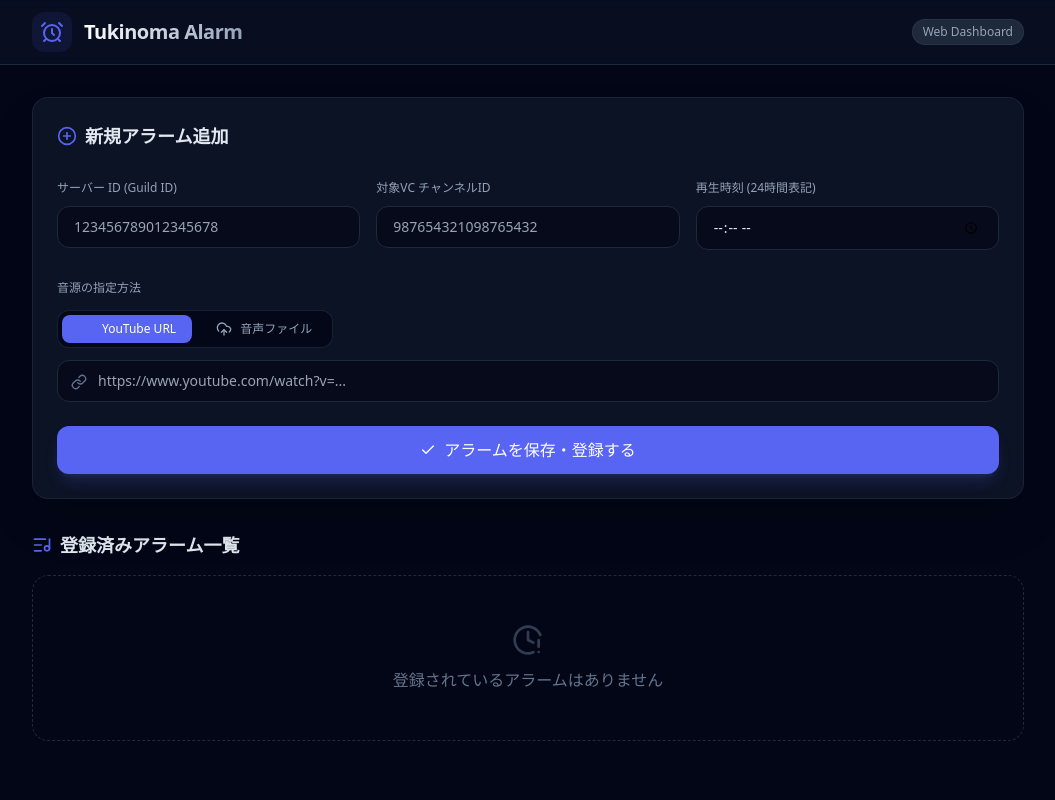
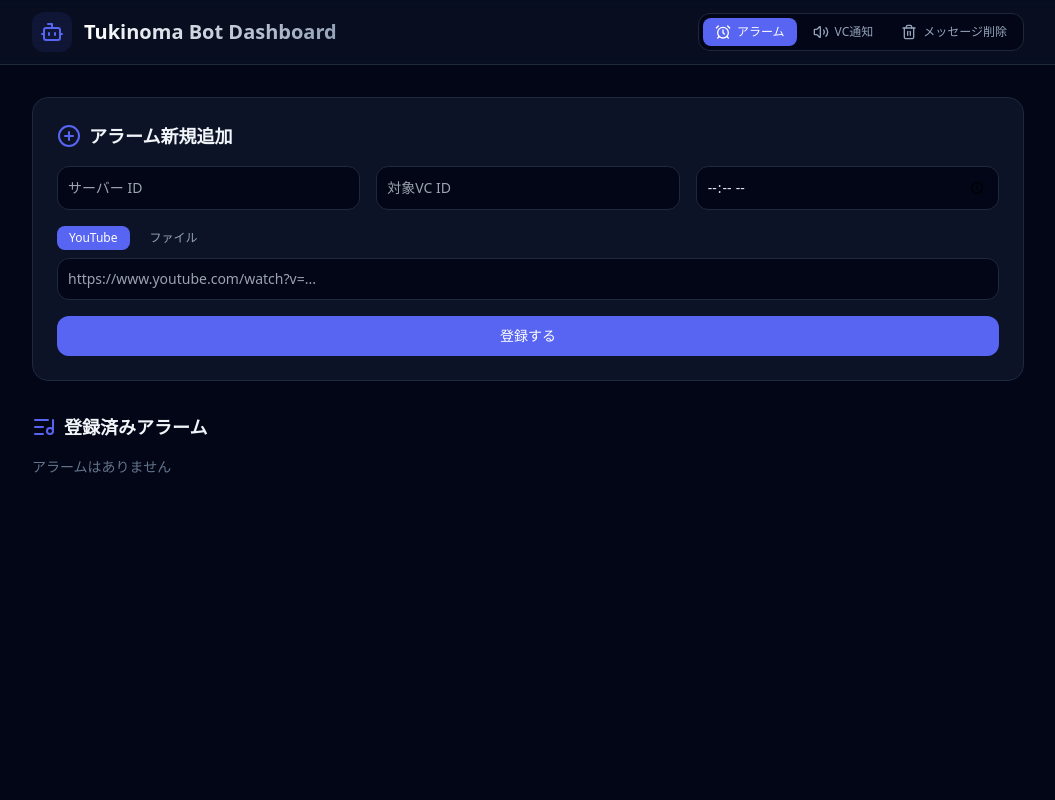
Before and after one commit to mty71/tukinoma_bot, a FastAPI app: page / in a window 1280 px wide. Shown: the whole page, without its empty margins (112-1167 px from the left). Run offline with FastAPI, Linux system fonts and the light colour scheme; some libraries are stand-ins or nearby versions.

Commit message:
アラームbot更新

```diff
--- a/templates/index.html
+++ b/templates/index.html
@@ -3,10 +3,8 @@
 <head>
   <meta charset="UTF-8">
   <meta name="viewport" content="width=device-width, initial-scale=1.0">
-  <title>Tukinoma Bot - Alarm Dashboard</title>
-  <!-- Tailwind CSS -->
+  <title>Tukinoma Bot Dashboard</title>
   <script src="https://cdn.tailwindcss.com"></script>
-  <!-- Lucide Icons -->
   <script src="https://unpkg.com/lucide@latest"></script>
   <script>
     tailwind.config = {
@@ -14,220 +12,202 @@
       theme: {
         extend: {
           colors: {
-            brand: {
-              500: '#5865F2',
-              600: '#4752C4',
-            }
+            brand: { 500: '#5865F2', 600: '#4752C4' }
           }
         }
       }
     }
   </script>
 </head>
-<body class="bg-slate-950 text-slate-100 min-h-screen font-sans antialiased selection:bg-brand-500 selection:text-white">
+<body class="bg-slate-950 text-slate-100 min-h-screen font-sans antialiased">
 
   <!-- Header -->
   <header class="border-b border-slate-800 bg-slate-900/50 backdrop-blur-md sticky top-0 z-50">
     <div class="max-w-5xl mx-auto px-4 h-16 flex items-center justify-between">
       <div class="flex items-center gap-3">
         <div class="p-2 bg-brand-500/10 rounded-xl text-brand-500">
-          <i data-lucide="alarm-clock" class="w-6 h-6"></i>
+          <i data-lucide="bot" class="w-6 h-6"></i>
         </div>
-        <h1 class="text-xl font-bold tracking-tight bg-gradient-to-r from-white to-slate-400 bg-clip-text text-transparent">
-          Tukinoma Alarm
+        <h1 class="text-xl font-bold bg-gradient-to-r from-white to-slate-400 bg-clip-text text-transparent">
+          Tukinoma Bot Dashboard
         </h1>
       </div>
-      <span class="text-xs font-medium px-2.5 py-1 rounded-full bg-slate-800 text-slate-400 border border-slate-700/50">
-        Web Dashboard
-      </span>
+      <!-- メインナビタブ -->
+      <div class="flex gap-1 p-1 bg-slate-950 rounded-xl border border-slate-800">
+        <button onclick="switchNav('alarm')" id="navAlarm" class="px-3 py-1.5 rounded-lg text-xs font-medium bg-brand-500 text-white flex items-center gap-1.5">
+          <i data-lucide="alarm-clock" class="w-4 h-4"></i> アラーム
+        </button>
+        <button onclick="switchNav('vc')" id="navVc" class="px-3 py-1.5 rounded-lg text-xs font-medium text-slate-400 hover:text-slate-200 flex items-center gap-1.5">
+          <i data-lucide="volume-2" class="w-4 h-4"></i> VC通知
+        </button>
+        <button onclick="switchNav('clear')" id="navClear" class="px-3 py-1.5 rounded-lg text-xs font-medium text-slate-400 hover:text-slate-200 flex items-center gap-1.5">
+          <i data-lucide="trash-2" class="w-4 h-4"></i> メッセージ削除
+        </button>
+      </div>
     </div>
   </header>
 
   <main class="max-w-5xl mx-auto px-4 py-8 space-y-8">
 
-    <!-- アラーム新規登録カード -->
-    <section class="bg-slate-900/80 rounded-2xl p-6 border border-slate-800/80 shadow-2xl backdrop-blur-xl">
-      <div class="flex items-center gap-2 mb-6">
-        <i data-lucide="plus-circle" class="w-5 h-5 text-brand-500"></i>
-        <h2 class="text-lg font-semibold text-slate-200">新規アラーム追加</h2>
+    <!-- 1. アラーム設定セクション -->
+    <div id="sectionAlarm" class="space-y-8">
+      <section class="bg-slate-900/80 rounded-2xl p-6 border border-slate-800">
+        <h2 class="text-lg font-semibold mb-4 flex items-center gap-2"><i data-lucide="plus-circle" class="text-brand-500"></i> アラーム新規追加</h2>
+        <form onsubmit="submitForm(event, '/api/alarm/add')" class="space-y-4">
+          <div class="grid grid-cols-1 md:grid-cols-3 gap-4">
+            <input type="text" name="guild_id" placeholder="サーバー ID" required class="bg-slate-950 border border-slate-800 rounded-xl p-2.5 text-sm">
+            <input type="text" name="vc_id" placeholder="対象VC ID" required class="bg-slate-950 border border-slate-800 rounded-xl p-2.5 text-sm">
+            <input type="time" name="time_str" required class="bg-slate-950 border border-slate-800 rounded-xl p-2.5 text-sm text-slate-200">
           </div>
-
-      <form id="alarmForm" class="space-y-6" onsubmit="submitForm(event)">
-        <div class="grid grid-cols-1 md:grid-cols-3 gap-4">
-          <!-- サーバーID -->
           <div class="space-y-2">
-            <label class="text-xs font-medium text-slate-400">サーバー ID (Guild ID)</label>
-            <input type="text" name="guild_id" placeholder="123456789012345678" required
-              class="w-full bg-slate-950/60 border border-slate-800 rounded-xl px-4 py-2.5 text-sm focus:outline-none focus:border-brand-500 focus:ring-1 focus:ring-brand-500 transition">
+            <div class="flex gap-2">
+              <button type="button" onclick="switchSourceTab('youtube')" id="tabYoutube" class="px-3 py-1 rounded-lg text-xs bg-brand-500 text-white">YouTube</button>
+              <button type="button" onclick="switchSourceTab('file')" id="tabFile" class="px-3 py-1 rounded-lg text-xs text-slate-400">ファイル</button>
             </div>
-
-          <!-- VCチャンネルID -->
-          <div class="space-y-2">
-            <label class="text-xs font-medium text-slate-400">対象VC チャンネルID</label>
-            <input type="text" name="vc_id" placeholder="987654321098765432" required
-              class="w-full bg-slate-950/60 border border-slate-800 rounded-xl px-4 py-2.5 text-sm focus:outline-none focus:border-brand-500 focus:ring-1 focus:ring-brand-500 transition">
+            <input type="url" name="youtube_url" id="youtubeInputGroup" placeholder="https://www.youtube.com/watch?v=..." class="w-full bg-slate-950 border border-slate-800 rounded-xl p-2.5 text-sm">
+            <input type="file" name="audio_file" id="fileInputGroup" accept="audio/*" class="hidden w-full bg-slate-950 border border-slate-800 rounded-xl p-2.5 text-sm">
           </div>
-
-          <!-- 再生時刻 -->
-          <div class="space-y-2">
-            <label class="text-xs font-medium text-slate-400">再生時刻 (24時間表記)</label>
-            <input type="time" name="time_str" required
-              class="w-full bg-slate-950/60 border border-slate-800 rounded-xl px-4 py-2.5 text-sm focus:outline-none focus:border-brand-500 focus:ring-1 focus:ring-brand-500 transition text-slate-200">
-          </div>
-        </div>
-
-        <!-- 音源選択タブ -->
-        <div class="space-y-3">
-          <label class="text-xs font-medium text-slate-400">音源の指定方法</label>
-          <div class="flex gap-2 p-1 bg-slate-950/80 rounded-xl border border-slate-800/80 w-fit">
-            <button type="button" id="tabYoutube" onclick="switchSourceTab('youtube')"
-              class="px-4 py-1.5 rounded-lg text-xs font-medium transition flex items-center gap-2 bg-brand-500 text-white">
-              <i data-lucide="youtube" class="w-4 h-4"></i> YouTube URL
-            </button>
-            <button type="button" id="tabFile" onclick="switchSourceTab('file')"
-              class="px-4 py-1.5 rounded-lg text-xs font-medium text-slate-400 hover:text-slate-200 transition flex items-center gap-2">
-              <i data-lucide="upload-cloud" class="w-4 h-4"></i> 音声ファイル
-            </button>
-          </div>
-
-          <!-- YouTube入力 -->
-          <div id="youtubeInputGroup" class="relative">
-            <input type="url" name="youtube_url" id="youtubeUrlInput" placeholder="https://www.youtube.com/watch?v=..."
-              class="w-full bg-slate-950/60 border border-slate-800 rounded-xl px-4 py-2.5 text-sm focus:outline-none focus:border-brand-500 focus:ring-1 focus:ring-brand-500 transition pl-10">
-            <i data-lucide="link" class="w-4 h-4 text-slate-500 absolute left-3.5 top-3.5"></i>
-          </div>
-
-          <!-- ファイルアップロード入力 -->
-          <div id="fileInputGroup" class="hidden">
-            <label for="audioFileInput"
-              class="flex flex-col items-center justify-center w-full h-32 border-2 border-dashed border-slate-800 rounded-xl cursor-pointer bg-slate-950/40 hover:bg-slate-950/80 hover:border-brand-500/50 transition group">
-              <div class="flex flex-col items-center justify-center pt-5 pb-6">
-                <i data-lucide="music" class="w-8 h-8 text-slate-500 group-hover:text-brand-500 transition mb-2"></i>
-                <p class="text-xs text-slate-400"><span class="font-semibold text-slate-300">クリックしてファイルを選択</span> またはドラッグ＆ドロップ</p>
-                <p class="text-[10px] text-slate-500 mt-1">MP3, WAV, OG, FLAC など</p>
-                <p id="fileNameDisplay" class="text-xs font-medium text-brand-500 mt-2 hidden"></p>
-              </div>
-              <input type="file" name="audio_file" id="audioFileInput" accept="audio/*" class="hidden" onchange="updateFileName(this)">
-            </label>
-          </div>
-        </div>
-
-        <!-- 送信ボタン -->
-        <button type="submit" id="submitBtn"
-          class="w-full bg-brand-500 hover:bg-brand-600 text-white font-medium py-3 rounded-xl transition duration-200 flex items-center justify-center gap-2 shadow-lg shadow-brand-500/20 active:scale-[0.99]">
-          <i data-lucide="check" class="w-4 h-4"></i> アラームを保存・登録する
-        </button>
+          <button type="submit" class="w-full bg-brand-500 hover:bg-brand-600 text-white font-medium py-2.5 rounded-xl text-sm">登録する</button>
         </form>
       </section>
 
-    <!-- 登録済みアラーム一覧 -->
       <section class="space-y-4">
-      <div class="flex items-center justify-between">
-        <h2 class="text-lg font-semibold text-slate-200 flex items-center gap-2">
-          <i data-lucide="list-music" class="w-5 h-5 text-brand-500"></i> 登録済みアラーム一覧
-        </h2>
-      </div>
-
-      <div id="alarmList" class="grid grid-cols-1 md:grid-cols-2 gap-4">
+        <h2 class="text-lg font-semibold flex items-center gap-2"><i data-lucide="list-music" class="text-brand-500"></i> 登録済みアラーム</h2>
+        <div class="grid grid-cols-1 md:grid-cols-2 gap-4">
           {% if alarms %}
             {% for guild_id, list in alarms.items() %}
               {% for alarm in list %}
-              <div class="bg-slate-900/60 border border-slate-800 rounded-2xl p-5 flex items-center justify-between gap-4 hover:border-slate-700/80 transition shadow-sm">
-                <div class="flex items-center gap-4">
-                  <div class="text-3xl font-bold font-mono tracking-tight text-white bg-slate-950 px-3 py-1.5 rounded-xl border border-slate-800/80">
-                    {{ alarm.time }}
+                <div class="bg-slate-900/60 border border-slate-800 rounded-2xl p-4 flex items-center justify-between">
+                  <div>
+                    <div class="text-2xl font-bold font-mono">{{ alarm.time }}</div>
+                    <div class="text-xs text-slate-400">VC: {{ alarm.vc_channel_id }}</div>
                   </div>
-                  <div class="space-y-1">
-                    <div class="text-xs text-slate-400 flex items-center gap-1">
-                      <i data-lucide="hash" class="w-3 h-3"></i> VC: <span class="font-mono text-slate-300">{{ alarm.vc_channel_id }}</span>
-                    </div>
-                    <div class="text-xs text-slate-500 truncate max-w-[200px]" title="{{ alarm.local_file_path }}">
-                      📁 {{ alarm.local_file_path.split('/')[-1] }}
-                    </div>
-                  </div>
-                </div>
-                <div class="flex items-center gap-2">
-                  <span class="px-2.5 py-1 rounded-full text-[10px] font-medium bg-emerald-500/10 text-emerald-400 border border-emerald-500/20">
-                    有効
-                  </span>
-                </div>
+                  <button onclick="deleteItem('/api/alarm/delete', '{{ guild_id }}', '{{ alarm.id }}', 'alarm_id')" class="p-2 text-rose-400 hover:bg-rose-500/10 rounded-xl transition">
+                    <i data-lucide="trash-2" class="w-5 h-5"></i>
+                  </button>
                 </div>
               {% endfor %}
             {% endfor %}
           {% else %}
-          <div class="col-span-full border border-dashed border-slate-800 rounded-2xl p-12 text-center text-slate-500">
-            <i data-lucide="clock-alert" class="w-8 h-8 mx-auto mb-3 opacity-50"></i>
-            登録されているアラームはありません
-          </div>
+            <p class="text-slate-500 text-sm">アラームはありません</p>
           {% endif %}
         </div>
       </section>
+    </div>
+
+    <!-- 2. VC通知設定セクション -->
+    <div id="sectionVc" class="space-y-8 hidden">
+      <section class="bg-slate-900/80 rounded-2xl p-6 border border-slate-800">
+        <h2 class="text-lg font-semibold mb-4 flex items-center gap-2"><i data-lucide="settings" class="text-brand-500"></i> VC通知設定 追加・更新</h2>
+        <form onsubmit="submitForm(event, '/api/vc/add')" class="space-y-4">
+          <div class="grid grid-cols-1 md:grid-cols-3 gap-4">
+            <input type="text" name="guild_id" placeholder="サーバー ID" required class="bg-slate-950 border border-slate-800 rounded-xl p-2.5 text-sm">
+            <input type="text" name="vc_id" placeholder="監視対象VC ID" required class="bg-slate-950 border border-slate-800 rounded-xl p-2.5 text-sm">
+            <input type="text" name="text_channel_id" placeholder="通知先テキストチャンネル ID" required class="bg-slate-950 border border-slate-800 rounded-xl p-2.5 text-sm">
+          </div>
+          <div class="grid grid-cols-1 md:grid-cols-2 gap-4">
+            <select name="mention_type" class="bg-slate-950 border border-slate-800 rounded-xl p-2.5 text-sm">
+              <option value="none">メンションなし</option>
+              <option value="user">本人</option>
+              <option value="everyone">@everyone</option>
+              <option value="role">特定ロール</option>
+            </select>
+            <input type="text" name="mention_role_id" placeholder="対象ロール ID (role選択時のみ)" class="bg-slate-950 border border-slate-800 rounded-xl p-2.5 text-sm">
+          </div>
+          <button type="submit" class="w-full bg-brand-500 hover:bg-brand-600 text-white font-medium py-2.5 rounded-xl text-sm">設定を保存する</button>
+        </form>
+      </section>
+
+      <section class="space-y-4">
+        <h2 class="text-lg font-semibold flex items-center gap-2"><i data-lucide="list" class="text-brand-500"></i> 登録済みVC通知設定</h2>
+        <div class="grid grid-cols-1 md:grid-cols-2 gap-4">
+          {% if vc_settings %}
+            {% for guild_id, vcs in vc_settings.items() %}
+              {% for vc_id, conf in vcs.items() %}
+                <div class="bg-slate-900/60 border border-slate-800 rounded-2xl p-4 flex items-center justify-between">
+                  <div>
+                    <div class="font-bold text-sm">🔊 VC: {{ vc_id }}</div>
+                    <div class="text-xs text-slate-400">└ 通知先: {{ conf.notify_channel_id }}</div>
+                    <div class="text-xs text-slate-400">└ メンション: {{ conf.mention_type }}</div>
+                  </div>
+                  <button onclick="deleteItem('/api/vc/delete', '{{ guild_id }}', '{{ vc_id }}', 'vc_id')" class="p-2 text-rose-400 hover:bg-rose-500/10 rounded-xl transition">
+                    <i data-lucide="trash-2" class="w-5 h-5"></i>
+                  </button>
+                </div>
+              {% endfor %}
+            {% endfor %}
+          {% else %}
+            <p class="text-slate-500 text-sm">設定はありません</p>
+          {% endif %}
+        </div>
+      </section>
+    </div>
+
+    <!-- 3. メッセージ削除セクション -->
+    <div id="sectionClear" class="space-y-8 hidden">
+      <section class="bg-slate-900/80 rounded-2xl p-6 border border-slate-800 max-w-xl mx-auto">
+        <h2 class="text-lg font-semibold mb-4 flex items-center gap-2 text-rose-400"><i data-lucide="trash-2"></i> メッセージ一括削除</h2>
+        <form onsubmit="submitClear(event)" class="space-y-4">
+          <div class="space-y-2">
+            <label class="text-xs text-slate-400">対象テキストチャンネル ID</label>
+            <input type="text" name="channel_id" required placeholder="333333333333333333" class="w-full bg-slate-950 border border-slate-800 rounded-xl p-2.5 text-sm">
+          </div>
+          <div class="space-y-2">
+            <label class="text-xs text-slate-400">削除件数 (1〜100件)</label>
+            <input type="number" name="amount" min="1" max="100" value="10" required class="w-full bg-slate-950 border border-slate-800 rounded-xl p-2.5 text-sm">
+          </div>
+          <button type="submit" class="w-full bg-rose-600 hover:bg-rose-700 text-white font-medium py-2.5 rounded-xl text-sm transition">一括削除を実行する</button>
+        </form>
+      </section>
+    </div>
 
   </main>
 
   <script>
-    // Lucideアイコン初期化
     lucide.createIcons();
 
-    // 音源切り替えタブ
-    function switchSourceTab(type) {
-      const tabYt = document.getElementById('tabYoutube');
-      const tabFile = document.getElementById('tabFile');
-      const groupYt = document.getElementById('youtubeInputGroup');
-      const groupFile = document.getElementById('fileInputGroup');
+    function switchNav(type) {
+      document.getElementById('sectionAlarm').classList.toggle('hidden', type !== 'alarm');
+      document.getElementById('sectionVc').classList.toggle('hidden', type !== 'vc');
+      document.getElementById('sectionClear').classList.toggle('hidden', type !== 'clear');
 
-      if (type === 'youtube') {
-        tabYt.className = 'px-4 py-1.5 rounded-lg text-xs font-medium transition flex items-center gap-2 bg-brand-500 text-white';
-        tabFile.className = 'px-4 py-1.5 rounded-lg text-xs font-medium text-slate-400 hover:text-slate-200 transition flex items-center gap-2';
-        groupYt.classList.remove('hidden');
-        groupFile.classList.add('hidden');
-      } else {
-        tabFile.className = 'px-4 py-1.5 rounded-lg text-xs font-medium transition flex items-center gap-2 bg-brand-500 text-white';
-        tabYt.className = 'px-4 py-1.5 rounded-lg text-xs font-medium text-slate-400 hover:text-slate-200 transition flex items-center gap-2';
-        groupFile.classList.remove('hidden');
-        groupYt.classList.add('hidden');
-      }
+      document.getElementById('navAlarm').className = type === 'alarm' ? 'px-3 py-1.5 rounded-lg text-xs font-medium bg-brand-500 text-white flex items-center gap-1.5' : 'px-3 py-1.5 rounded-lg text-xs font-medium text-slate-400 hover:text-slate-200 flex items-center gap-1.5';
+      document.getElementById('navVc').className = type === 'vc' ? 'px-3 py-1.5 rounded-lg text-xs font-medium bg-brand-500 text-white flex items-center gap-1.5' : 'px-3 py-1.5 rounded-lg text-xs font-medium text-slate-400 hover:text-slate-200 flex items-center gap-1.5';
+      document.getElementById('navClear').className = type === 'clear' ? 'px-3 py-1.5 rounded-lg text-xs font-medium bg-rose-600 text-white flex items-center gap-1.5' : 'px-3 py-1.5 rounded-lg text-xs font-medium text-slate-400 hover:text-slate-200 flex items-center gap-1.5';
     }
 
-    // アップロードファイル名の表示
-    function updateFileName(input) {
-      const display = document.getElementById('fileNameDisplay');
-      if (input.files && input.files[0]) {
-        display.textContent = `選択中: ${input.files[0].name}`;
-        display.classList.remove('hidden');
-      }
+    function switchSourceTab(type) {
+      document.getElementById('youtubeInputGroup').classList.toggle('hidden', type !== 'youtube');
+      document.getElementById('fileInputGroup').classList.toggle('hidden', type !== 'file');
+      document.getElementById('tabYoutube').className = type === 'youtube' ? 'px-3 py-1 rounded-lg text-xs bg-brand-500 text-white' : 'px-3 py-1 rounded-lg text-xs text-slate-400';
+      document.getElementById('tabFile').className = type === 'file' ? 'px-3 py-1 rounded-lg text-xs bg-brand-500 text-white' : 'px-3 py-1 rounded-lg text-xs text-slate-400';
     }
 
-    // フォーム送信 (API連携)
-    async function submitForm(e) {
+    async function submitForm(e, url) {
       e.preventDefault();
-      const btn = document.getElementById('submitBtn');
-      btn.disabled = true;
-      btn.innerHTML = `<i data-lucide="loader-2" class="w-4 h-4 animate-spin"></i> ダウンロード・登録処理中...`;
-      lucide.createIcons();
+      const res = await fetch(url, { method: 'POST', body: new FormData(e.target) });
+      const data = await res.json();
+      if (data.status === 'ok') { alert('✅ 保存しました！'); location.reload(); }
+      else { alert('❌ エラーが発生しました'); }
+    }
 
-      const formData = new FormData(e.target);
+    async function deleteItem(url, guildId, targetId, keyName) {
+      if (!confirm('本当に削除しますか？')) return;
+      const form = new FormData();
+      form.append('guild_id', guildId);
+      form.append(keyName, targetId);
+      const res = await fetch(url, { method: 'POST', body: form });
+      const data = await res.json();
+      if (data.status === 'ok') { location.reload(); }
+    }
 
-      try {
-        const res = await fetch('/api/alarm/add', {
-          method: 'POST',
-          body: formData
-        });
-        const result = await res.json();
-
-        if (result.status === 'ok') {
-          alert('✅ アラームを登録しました！');
-          window.location.reload();
-        } else {
-          alert('❌ 登録に失敗しました');
-        }
-      } catch (err) {
-        alert('❌ エラーが発生しました: ' + err);
-      } finally {
-        btn.disabled = false;
-        btn.innerHTML = `<i data-lucide="check" class="w-4 h-4"></i> アラームを保存・登録する`;
-        lucide.createIcons();
-      }
+    async function submitClear(e) {
+      e.preventDefault();
+      if (!confirm('指定した件数のメッセージを削除します。よろしいですか？')) return;
+      const res = await fetch('/api/clear', { method: 'POST', body: new FormData(e.target) });
+      const data = await res.json();
+      if (data.status === 'ok') { alert(`🧹 ${data.deleted_count}件のメッセージを削除しました！`); }
+      else { alert(`❌ エラー: ${data.message}`); }
     }
   </script>
 </body>
```
Also changed, not shown: web_server.py (+94 -7 lines). Lines whose indentation alone changed are shown as unchanged.
